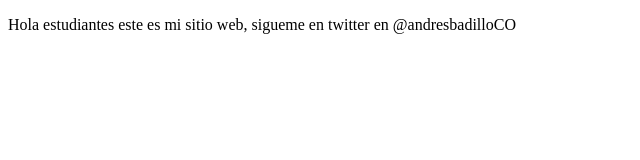
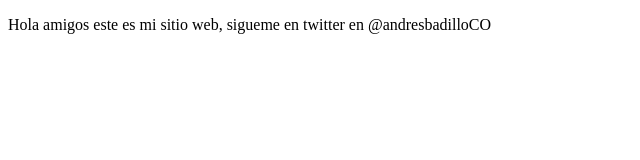
Before and after one commit to andresbadillo/proyectoDemoCursoPrework, a plain HTML site: page index.html in a window 1280 px wide. Shown: the full height of the page, 0-640 px from the left. Drawn offline with Linux system fonts and the light colour scheme.

Commit message:
agregamos cambios

```diff
--- a/index.html
+++ b/index.html
@@ -8,7 +8,7 @@
 </head>
 <body>
     <p>
-        Hola estudiantes este es mi sitio web, sigueme
+        Hola amigos este es mi sitio web, sigueme
         en twitter en @andresbadilloCO
     </p>
 </body>
```
